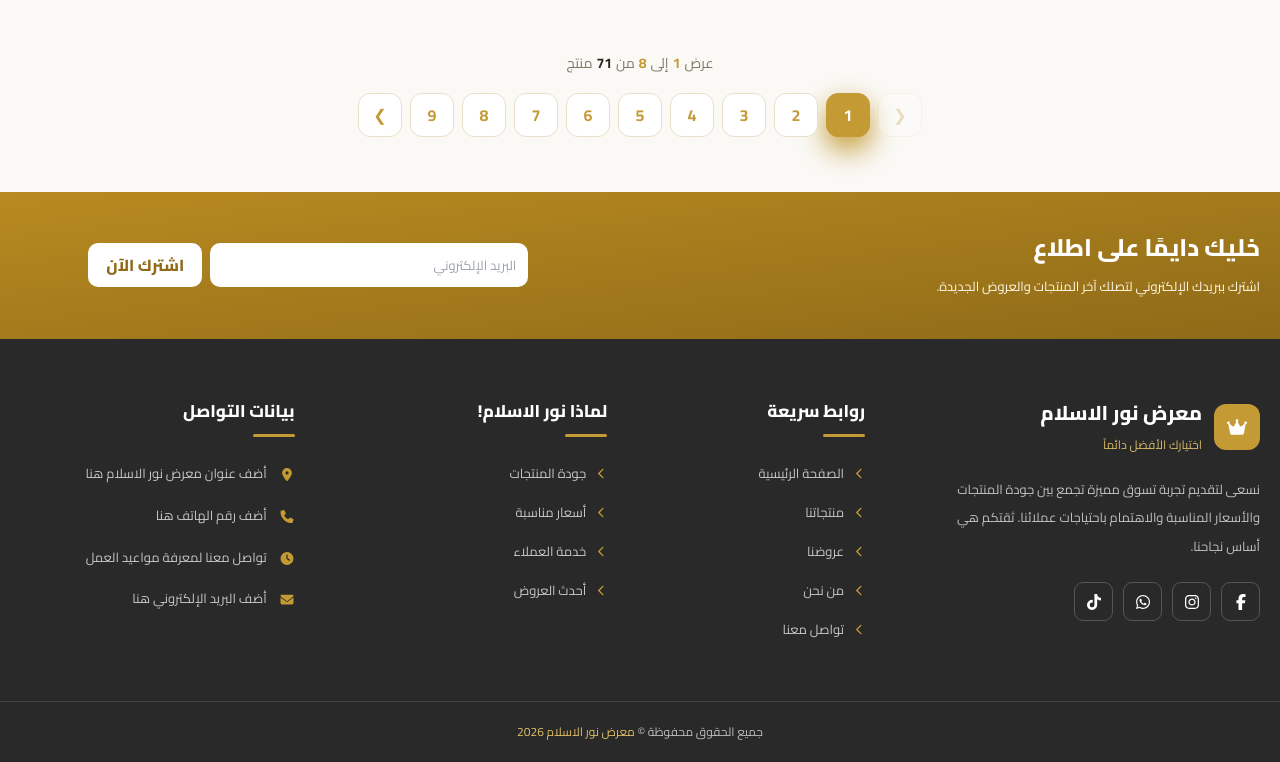
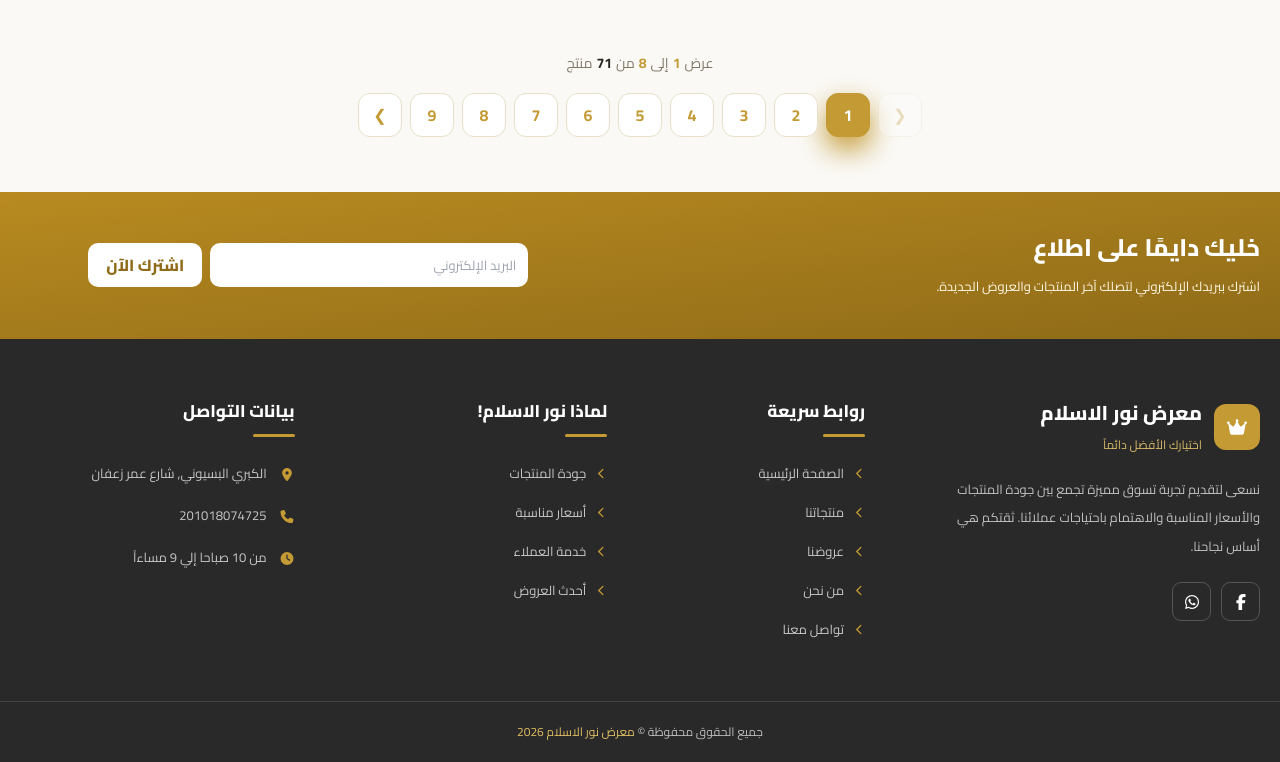
Before and after one commit to Abdalla-Elhagar/noor-elislam-react, a React (Vite) app: page /products in a window 1280 px wide. Shown: the part 2269-3031 px from the top of the page. Built offline with nearby package versions, Linux system fonts and the light colour scheme.

Commit message:
Enhance CartModal checkout process and update Footer layout; improve code readability and maintainability.

```diff
--- a/src/components/layout/Footer.jsx
+++ b/src/components/layout/Footer.jsx
@@ -1,13 +1,19 @@
-import { brand, contactInfo, footerQuickLinks, footerWhyUs, socialLinks } from '../../data/site'
-import Icon from '../ui/Icon'
-import SmartLink from '../ui/SmartLink'
+import {
+  brand,
+  contactInfo,
+  footerQuickLinks,
+  footerWhyUs,
+  socialLinks,
+} from "../../data/site";
+import Icon from "../ui/Icon";
+import SmartLink from "../ui/SmartLink";
 
 function FooterTitle({ children }) {
   return (
     <h2 className="relative mb-6 pb-[13px] text-[17px] font-extrabold after:absolute after:bottom-0 after:right-0 after:h-[3px] after:w-[42px] after:rounded-lg after:bg-gold after:content-['']">
       {children}
     </h2>
-  )
+  );
 }
 
 function FooterLinks({ links }) {
@@ -25,19 +31,21 @@ function FooterLinks({ links }) {
         </li>
       ))}
     </ul>
-  )
+  );
 }
 
 const contactRows = [
-  { icon: 'pin', text: contactInfo.address },
-  { icon: 'phone', text: contactInfo.phone },
-  { icon: 'clock', text: contactInfo.hours },
-  { icon: 'mail', text: contactInfo.email },
-]
+  { icon: "pin", text: contactInfo.address },
+  { icon: "phone", text: contactInfo.phone },
+  { icon: "clock", text: contactInfo.hours },
+];
 
 export default function Footer() {
   return (
-    <footer id="contact" className="bg-charcoal pt-[42px] text-white md:pt-[60px]">
+    <footer
+      id="contact"
+      className="bg-charcoal pt-[42px] text-white md:pt-[60px]"
+    >
       <div className="container-x grid gap-7 md:grid-cols-2 lg:grid-cols-[1.3fr_.8fr_1fr_1fr] lg:gap-[38px]">
         <section aria-label="عن المعرض">
           <div className="mb-5 flex items-center gap-3">
@@ -50,7 +58,8 @@ export default function Footer() {
             </div>
           </div>
           <p className="max-w-[330px] text-[13px] leading-[2.2] text-[#c0c0c0]">
-            نسعى لتقديم تجربة تسوق مميزة تجمع بين جودة المنتجات والأسعار المناسبة والاهتمام باحتياجات عملائنا. ثقتكم هي أساس نجاحنا.
+            نسعى لتقديم تجربة تسوق مميزة تجمع بين جودة المنتجات والأسعار
+            المناسبة والاهتمام باحتياجات عملائنا. ثقتكم هي أساس نجاحنا.
           </p>
           <div className="mt-[22px] flex gap-2.5">
             {socialLinks.map((s) => (
@@ -58,6 +67,7 @@ export default function Footer() {
                 key={s.id}
                 href={s.href}
                 aria-label={s.label}
+                target="_blank"
                 className="grid size-[39px] place-items-center rounded-[9px] border border-[#555] text-white transition duration-300 hover:-translate-y-[3px] hover:border-gold hover:bg-gold"
               >
                 <Icon name={s.id} />
@@ -79,8 +89,14 @@ export default function Footer() {
         <section>
           <FooterTitle>بيانات التواصل</FooterTitle>
           {contactRows.map((row) => (
-            <div key={row.icon} className="mb-[17px] flex items-start gap-3 text-[13px] leading-[1.9] text-[#c6c6c6]">
-              <Icon name={row.icon} className="mt-[7px] w-4 shrink-0 text-gold" />
+            <div
+              key={row.icon}
+              className="mb-[17px] flex items-start gap-3 text-[13px] leading-[1.9] text-[#c6c6c6]"
+            >
+              <Icon
+                name={row.icon}
+                className="mt-[7px] w-4 shrink-0 text-gold"
+              />
               <span>{row.text}</span>
             </div>
           ))}
@@ -89,10 +105,11 @@ export default function Footer() {
 
       <div className="mt-[45px] border-t border-[#444] py-[22px] text-center text-xs text-[#bcbcbc]">
         <div className="container-x">
-          جميع الحقوق محفوظة © <span className="text-[#dfbd63]">{brand.name}</span>{' '}
+          جميع الحقوق محفوظة ©{" "}
+          <span className="text-[#dfbd63]">{brand.name}</span>{" "}
           <span className="text-[#dfbd63]">{new Date().getFullYear()}</span>
         </div>
       </div>
     </footer>
-  )
+  );
 }
--- a/src/data/site.js
+++ b/src/data/site.js
@@ -1,111 +1,145 @@
 // بيانات الموقع العامة: الاسم، الروابط، التواصل، السلايدر... كلها في مكان واحد.
 
 export const brand = {
-  name: 'معرض نور الاسلام',
-  tagline: 'اختيارك الأفضل دائماً',
-  logo: '/img/7.jpeg',
-}
+  name: "معرض نور الاسلام",
+  tagline: "اختيارك الأفضل دائماً",
+  logo: "/img/7.jpeg",
+};
 
 // أي رابط بيبدأ بـ # (زي '#contact') بيسكرول لنفس العنصر في الصفحة الحالية
 export const navLinks = [
-  { label: 'الصفحة الرئيسية', to: '/', end: true },
-  { label: 'منتجاتنا', to: '/products' },
-  { label: 'عروضنا', to: '/offers' },
-  { label: 'تواصل معنا', to: '#contact' },
-]
+  { label: "الصفحة الرئيسية", to: "/", end: true },
+  { label: "منتجاتنا", to: "/products" },
+  { label: "عروضنا", to: "/offers" },
+  { label: "تواصل معنا", to: "#contact" },
+];
 
 export const contactInfo = {
-  address: 'أضف عنوان معرض نور الاسلام هنا',
-  phone: 'أضف رقم الهاتف هنا',
-  hours: 'تواصل معنا لمعرفة مواعيد العمل',
-  email: 'أضف البريد الإلكتروني هنا',
-}
+  address: "الكبري البسيوني, شارع عمر زعفان",
+  phone: "201018074725",
+  hours: "من 10 صباحا إلي 9 مساءاً",
+};
 
 // ضع روابط صفحات المعرض الحقيقية
 export const socialLinks = [
-  { id: 'facebook', label: 'فيسبوك', href: '#' },
-  { id: 'instagram', label: 'إنستجرام', href: '#' },
-  { id: 'whatsapp', label: 'واتساب', href: '#' },
-  { id: 'tiktok', label: 'تيك توك', href: '#' },
-]
+  {
+    id: "facebook",
+    label: "فيسبوك",
+    href: "https://www.facebook.com/share/1c1QhJAp1Y",
+  },
+  { id: "whatsapp", label: "واتساب", href: "https://wa.me/201018074725" },
+];
 
 export const footerQuickLinks = [
-  { label: 'الصفحة الرئيسية', to: '/' },
-  { label: 'منتجاتنا', to: '/products' },
-  { label: 'عروضنا', to: '/offers' },
-  { label: 'من نحن', to: '/#about' },
-  { label: 'تواصل معنا', to: '#contact' },
-]
+  { label: "الصفحة الرئيسية", to: "/" },
+  { label: "منتجاتنا", to: "/products" },
+  { label: "عروضنا", to: "/offers" },
+  { label: "من نحن", to: "/#about" },
+  { label: "تواصل معنا", to: "#contact" },
+];
 
 export const footerWhyUs = [
-  { label: 'جودة المنتجات', to: '/#about' },
-  { label: 'أسعار مناسبة', to: '/#about' },
-  { label: 'خدمة العملاء', to: '#contact' },
-  { label: 'أحدث العروض', to: '/offers' },
-]
+  { label: "جودة المنتجات", to: "/#about" },
+  { label: "أسعار مناسبة", to: "/#about" },
+  { label: "خدمة العملاء", to: "#contact" },
+  { label: "أحدث العروض", to: "/offers" },
+];
 
 export const homeSlides = [
   {
-    image: '/img/1.jpeg',
-    label: 'أهلاً بك في معرضنا',
-    title: ['معرض نور الاسلام', 'جودة تستحقها'],
-    text: 'اكتشف تجربة تسوق مختلفة، واختار من مجموعة متنوعة من المنتجات التي تجمع بين الجودة العالية والأسعار المناسبة.',
-    primary: { label: 'اكتشف منتجاتنا', to: '/products#products', icon: 'arrow' },
-    secondary: { label: 'اعرف المزيد', to: '/#about', icon: 'info' },
+    image: "/img/1.jpeg",
+    label: "أهلاً بك في معرضنا",
+    title: ["معرض نور الاسلام", "جودة تستحقها"],
+    text: "اكتشف تجربة تسوق مختلفة، واختار من مجموعة متنوعة من المنتجات التي تجمع بين الجودة العالية والأسعار المناسبة.",
+    primary: {
+      label: "اكتشف منتجاتنا",
+      to: "/products#products",
+      icon: "arrow",
+    },
+    secondary: { label: "اعرف المزيد", to: "/#about", icon: "info" },
   },
   {
-    image: '/img/2.jpeg',
-    label: 'تسوق بثقة وراحة',
-    title: ['الجودة في المقام الأول', 'والسعر يناسبك'],
-    text: 'نهتم بتقديم اختيارات متنوعة تناسب احتياجاتك، مع الحرص على جودة المنتجات ورضا عملائنا.',
-    primary: { label: 'تصفح المنتجات', to: '/products#products', icon: 'arrow' },
-    secondary: { label: 'اتصل بنا', to: '#contact', icon: 'phone' },
+    image: "/img/2.jpeg",
+    label: "تسوق بثقة وراحة",
+    title: ["الجودة في المقام الأول", "والسعر يناسبك"],
+    text: "نهتم بتقديم اختيارات متنوعة تناسب احتياجاتك، مع الحرص على جودة المنتجات ورضا عملائنا.",
+    primary: {
+      label: "تصفح المنتجات",
+      to: "/products#products",
+      icon: "arrow",
+    },
+    secondary: { label: "اتصل بنا", to: "#contact", icon: "phone" },
   },
   {
-    image: '/img/3.jpeg',
-    label: 'عروض مميزة في انتظارك',
-    title: ['وفر أكتر مع', 'عروض نور الاسلام'],
-    text: 'تابع أحدث العروض والمنتجات المتاحة لدينا، واختار الأنسب لك بأفضل قيمة ممكنة.',
-    primary: { label: 'اكتشف عروضنا', to: '/offers', icon: 'tags' },
-    secondary: { label: 'تواصل معنا', to: '#contact', icon: 'headset' },
+    image: "/img/3.jpeg",
+    label: "عروض مميزة في انتظارك",
+    title: ["وفر أكتر مع", "عروض نور الاسلام"],
+    text: "تابع أحدث العروض والمنتجات المتاحة لدينا، واختار الأنسب لك بأفضل قيمة ممكنة.",
+    primary: { label: "اكتشف عروضنا", to: "/offers", icon: "tags" },
+    secondary: { label: "تواصل معنا", to: "#contact", icon: "headset" },
   },
-]
+];
 
 export const homeFeatures = [
-  { icon: 'award', title: 'جودة مميزة', text: 'نهتم بجودة المنتجات واختيار الأفضل' },
-  { icon: 'tags', title: 'أسعار مناسبة', text: 'اختيارات تناسب احتياجاتك وميزانيتك' },
-  { icon: 'handshake', title: 'خدمة تهتم بك', text: 'نسعى دائماً لكسب ثقتك ورضاك' },
-]
+  {
+    icon: "award",
+    title: "جودة مميزة",
+    text: "نهتم بجودة المنتجات واختيار الأفضل",
+  },
+  {
+    icon: "tags",
+    title: "أسعار مناسبة",
+    text: "اختيارات تناسب احتياجاتك وميزانيتك",
+  },
+  {
+    icon: "handshake",
+    title: "خدمة تهتم بك",
+    text: "نسعى دائماً لكسب ثقتك ورضاك",
+  },
+];
 
-export const aboutPoints = ['منتجات متنوعة', 'اهتمام برضا العملاء', 'أسعار تنافسية', 'خدمة مميزة']
+export const aboutPoints = [
+  "منتجات متنوعة",
+  "اهتمام برضا العملاء",
+  "أسعار تنافسية",
+  "خدمة مميزة",
+];
 
 export const productBenefits = [
-  { icon: 'check', title: 'منتجات متنوعة', text: 'اختيارات تناسب احتياجاتك' },
-  { icon: 'truck', title: 'توصيل للمنزل', text: 'اعرض سياسة التوصيل الخاصة بك' },
-  { icon: 'shield', title: 'اهتمام بالجودة', text: 'اختر منتجات من مصادر موثوقة' },
-  { icon: 'headset', title: 'خدمة العملاء', text: 'نحن هنا لمساعدتك' },
-]
+  { icon: "check", title: "منتجات متنوعة", text: "اختيارات تناسب احتياجاتك" },
+  {
+    icon: "truck",
+    title: "توصيل للمنزل",
+    text: "اعرض سياسة التوصيل الخاصة بك",
+  },
+  {
+    icon: "shield",
+    title: "اهتمام بالجودة",
+    text: "اختر منتجات من مصادر موثوقة",
+  },
+  { icon: "headset", title: "خدمة العملاء", text: "نحن هنا لمساعدتك" },
+];
 
 export const offerSlides = [
   {
-    icon: 'sparkles',
-    kicker: 'عروض موسمية لفترة محدودة',
-    title: ['أقوى عروض', 'الموسم'],
-    text: 'اكتشف أسعارًا مميزة على منتجات الصحة والعناية اليومية قبل انتهاء عروض الأسبوع.',
-    highlight: 'تخفيضات تصل إلى 20% على منتجات مختارة!',
+    icon: "sparkles",
+    kicker: "عروض موسمية لفترة محدودة",
+    title: ["أقوى عروض", "الموسم"],
+    text: "اكتشف أسعارًا مميزة على منتجات الصحة والعناية اليومية قبل انتهاء عروض الأسبوع.",
+    highlight: "تخفيضات تصل إلى 20% على منتجات مختارة!",
   },
   {
-    icon: 'bolt',
-    kicker: 'عروض الأسبوع',
-    title: ['اختياراتك اليومية', 'بسعر أوفر'],
-    text: 'خصومات مختارة على المكملات ومنتجات العناية التي تحتاجها كل يوم.',
-    highlight: 'وفّر أكثر على المنتجات الأكثر طلبًا!',
+    icon: "bolt",
+    kicker: "عروض الأسبوع",
+    title: ["اختياراتك اليومية", "بسعر أوفر"],
+    text: "خصومات مختارة على المكملات ومنتجات العناية التي تحتاجها كل يوم.",
+    highlight: "وفّر أكثر على المنتجات الأكثر طلبًا!",
   },
   {
-    icon: 'gift',
-    kicker: 'عروض لا تفوتك',
-    title: ['دلّل نفسك', 'بعروض مميزة'],
-    text: 'اكتشف منتجات العناية والتغذية بأسعار خاصة، وتسوّق ما يناسبك بسهولة.',
-    highlight: 'عروض جديدة وخصومات طوال الأسبوع!',
+    icon: "gift",
+    kicker: "عروض لا تفوتك",
+    title: ["دلّل نفسك", "بعروض مميزة"],
+    text: "اكتشف منتجات العناية والتغذية بأسعار خاصة، وتسوّق ما يناسبك بسهولة.",
+    highlight: "عروض جديدة وخصومات طوال الأسبوع!",
   },
-]
+];
```
Also changed, not shown: src/components/cart/CartModal.jsx (+25 -7 lines).
